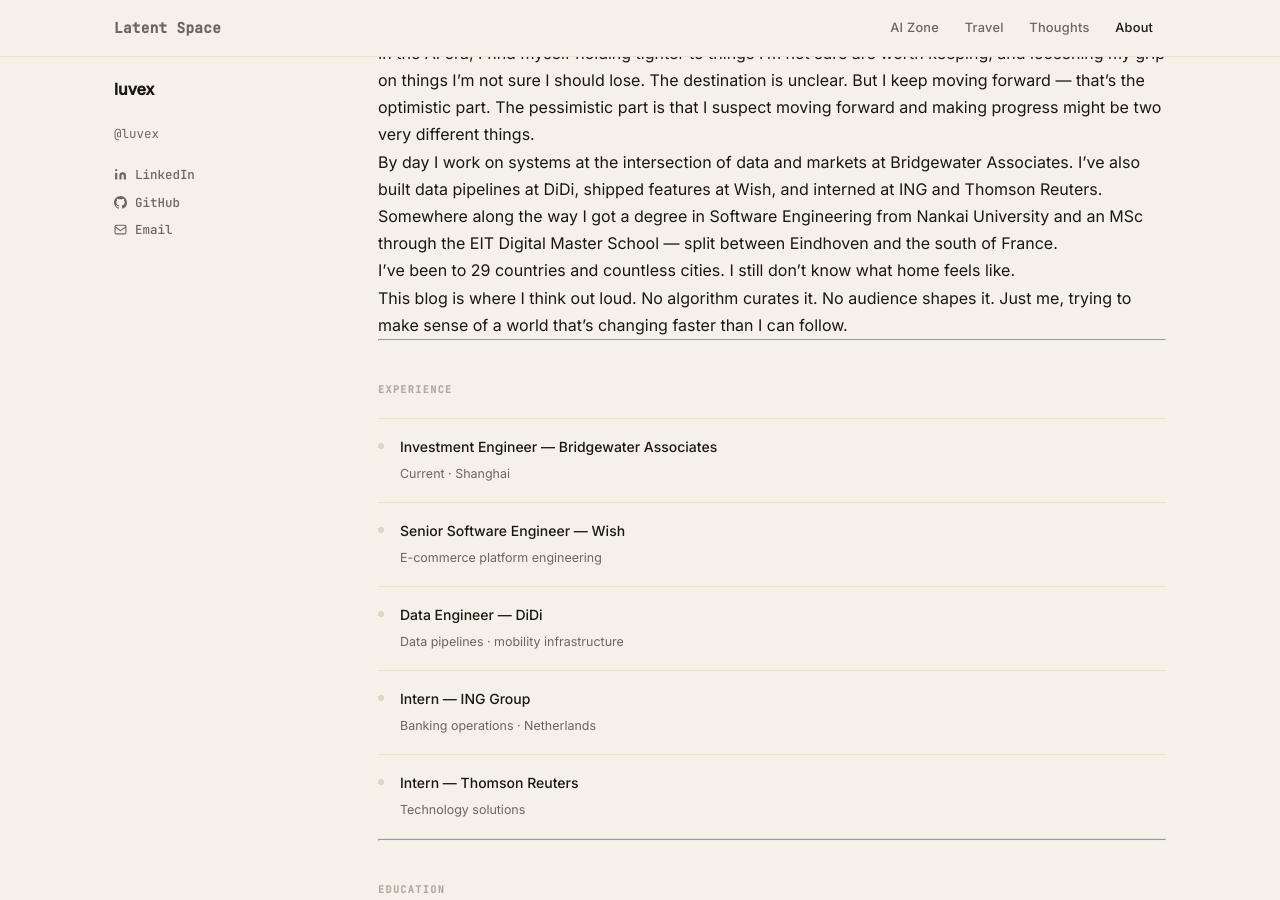
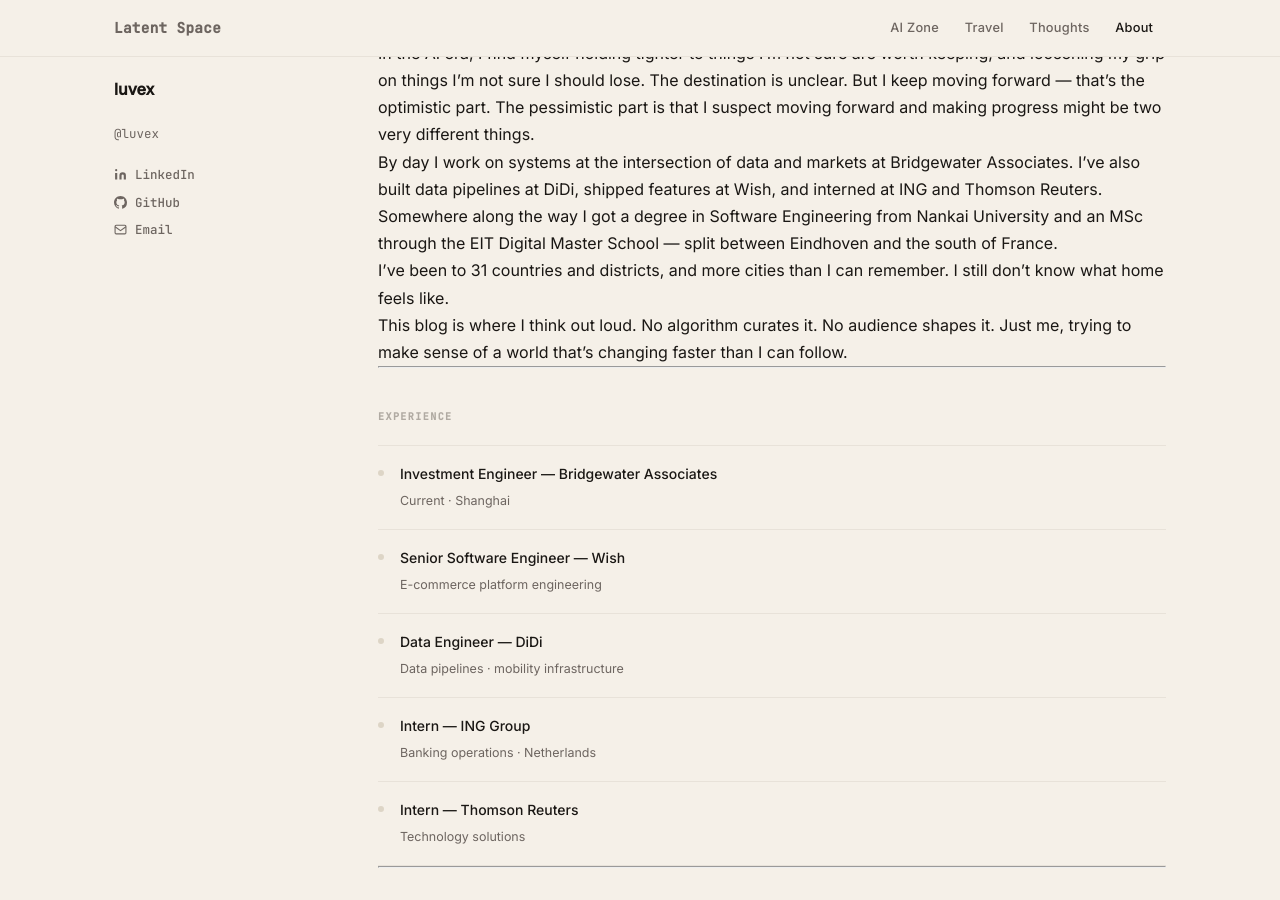
Before and after one commit to luvex/luvex.github.io, a Jekyll site: the page built from _pages/about.md, in a window 1280 px wide and 900 px high, scrolled down 343 px. Built offline with Jekyll 4.4.1, drawn with Linux system fonts in a browser that asks for light colours.

Commit message:
update bio: 29 → 31 countries & districts (added Vietnam, Cambodia)
https://claude.ai/code/session_01UfQGnSf4SGyS7TdQjyKSG5

```diff
--- a/_pages/about.md
+++ b/_pages/about.md
@@ -12,7 +12,7 @@ In the AI era, I find myself holding tighter to things I'm not sure are worth ke
 
 By day I work on systems at the intersection of data and markets at Bridgewater Associates. I've also built data pipelines at DiDi, shipped features at Wish, and interned at ING and Thomson Reuters. Somewhere along the way I got a degree in Software Engineering from [Nankai University](http://www.nankai.edu.cn) and an MSc through the [EIT Digital Master School](https://www.masterschool.eitdigital.eu) — split between Eindhoven and the south of France.
 
-I've been to 29 countries and countless cities. I still don't know what home feels like.
+I've been to 31 countries and districts, and more cities than I can remember. I still don't know what home feels like.
 
 This blog is where I think out loud. No algorithm curates it. No audience shapes it. Just me, trying to make sense of a world that's changing faster than I can follow.
 
```
